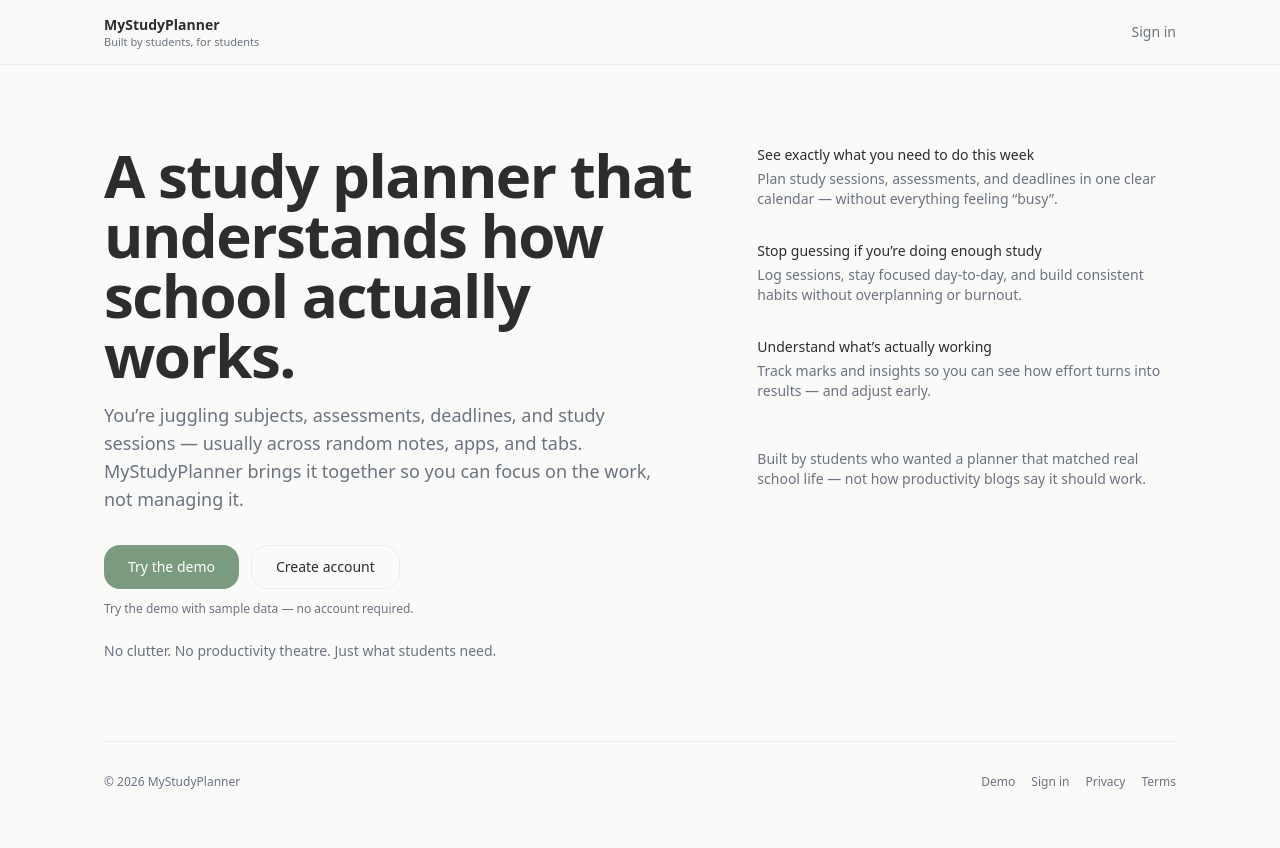
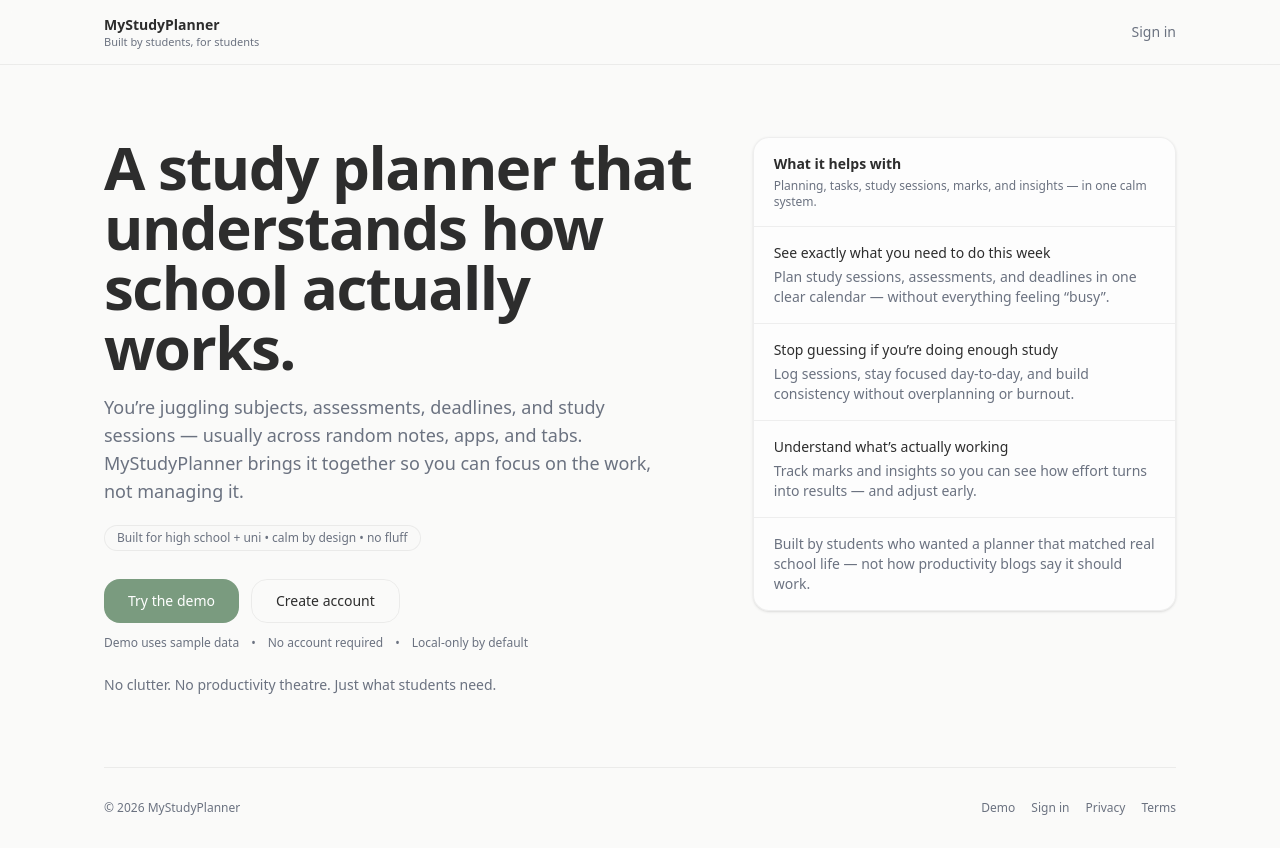
Before and after one commit to kaicrotty88/MyStudyPlanner, a Next.js app: page / in a window 1280 px wide. Before the commit the page ends 822 px from the top, so only its background shows below. Built offline with nearby package versions, Linux system fonts and the light colour scheme; no server answers.

Commit message:
landing page v11

```diff
--- a/app/page.tsx
+++ b/app/page.tsx
@@ -39,8 +39,8 @@ export default async function Page() {
 
       {/* Hero */}
       <main className="mx-auto max-w-6xl px-6 md:px-10">
-        <section className="py-16 md:py-20">
-          <div className="grid gap-12 md:grid-cols-12 md:items-start">
+        <section className="py-14 md:py-18">
+          <div className="grid gap-10 md:grid-cols-12 md:items-start">
             {/* Left */}
             <div className="md:col-span-7">
               <h1 className="text-4xl font-semibold tracking-tight text-foreground md:text-6xl">
@@ -54,7 +54,12 @@ export default async function Page() {
                 not managing it.
               </p>
 
-              <div className="mt-8 flex flex-wrap items-center gap-3">
+              {/* Student reality / anchor */}
+              <div className="mt-5 inline-flex items-center gap-2 rounded-full border border-border bg-muted/20 px-3 py-1 text-xs text-muted-foreground">
+                Built for high school + uni • calm by design • no fluff
+              </div>
+
+              <div className="mt-7 flex flex-wrap items-center gap-3">
                 <Link
                   href="/demo"
                   className="inline-flex h-11 items-center justify-center rounded-xl bg-primary px-6 text-sm font-medium text-primary-foreground hover:opacity-95 transition"
@@ -70,39 +75,55 @@ export default async function Page() {
                 </Link>
               </div>
 
-              <p className="mt-3 text-xs text-muted-foreground">
-                Try the demo with sample data — no account required.
-              </p>
+              {/* Trust + clarity row */}
+              <div className="mt-3 flex flex-wrap items-center gap-x-3 gap-y-2 text-xs text-muted-foreground">
+                <span>Demo uses sample data</span>
+                <span className="hidden sm:inline">•</span>
+                <span>No account required</span>
+                <span className="hidden sm:inline">•</span>
+                <span>Local-only by default</span>
+              </div>
 
               <p className="mt-6 text-sm text-muted-foreground">
                 No clutter. No productivity theatre. Just what students need.
               </p>
             </div>
 
-            {/* Right – outcome-focused overview */}
+            {/* Right – outcomes card */}
             <div className="md:col-span-5">
-              <div className="space-y-8">
-                <div>
+              <div className="rounded-2xl border border-border bg-card/60 shadow-sm">
+                <div className="border-b border-border px-5 py-4">
+                  <div className="text-sm font-semibold text-foreground">
+                    What it helps with
+                  </div>
+                  <div className="mt-1 text-xs text-muted-foreground">
+                    Planning, tasks, study sessions, marks, and insights — in one
+                    calm system.
+                  </div>
+                </div>
+
+                <div className="divide-y divide-border">
+                  <div className="px-5 py-4">
                     <div className="text-sm font-medium text-foreground">
                       See exactly what you need to do this week
                     </div>
                     <div className="mt-1 text-sm text-muted-foreground">
-                    Plan study sessions, assessments, and deadlines in one clear
-                    calendar — without everything feeling “busy”.
+                      Plan study sessions, assessments, and deadlines in one
+                      clear calendar — without everything feeling “busy”.
                     </div>
                   </div>
 
-                <div>
+                  <div className="px-5 py-4">
                     <div className="text-sm font-medium text-foreground">
                       Stop guessing if you’re doing enough study
                     </div>
                     <div className="mt-1 text-sm text-muted-foreground">
-                    Log sessions, stay focused day-to-day, and build consistent
-                    habits without overplanning or burnout.
+                      Log sessions, stay focused day-to-day, and build
+                      consistency without overplanning or burnout.
                     </div>
                   </div>
 
-                <div>
+                  <div className="px-5 py-4">
                     <div className="text-sm font-medium text-foreground">
                       Understand what’s actually working
                     </div>
@@ -112,9 +133,10 @@ export default async function Page() {
                     </div>
                   </div>
 
-                <div className="pt-4 text-sm text-muted-foreground">
+                  <div className="px-5 py-4 text-sm text-muted-foreground">
                     Built by students who wanted a planner that matched real
                     school life — not how productivity blogs say it should work.
+                  </div>
                 </div>
               </div>
             </div>
@@ -123,7 +145,7 @@ export default async function Page() {
 
         {/* Footer */}
         <footer className="border-t border-border py-8">
-          <div className="flex flex-col gap-2 sm:flex-row sm:items-center sm:justify-between">
+          <div className="flex flex-col gap-3 sm:flex-row sm:items-center sm:justify-between">
             <div className="text-xs text-muted-foreground">
               © {new Date().getFullYear()} MyStudyPlanner
             </div>
```
Lines whose indentation alone changed are shown as unchanged.
